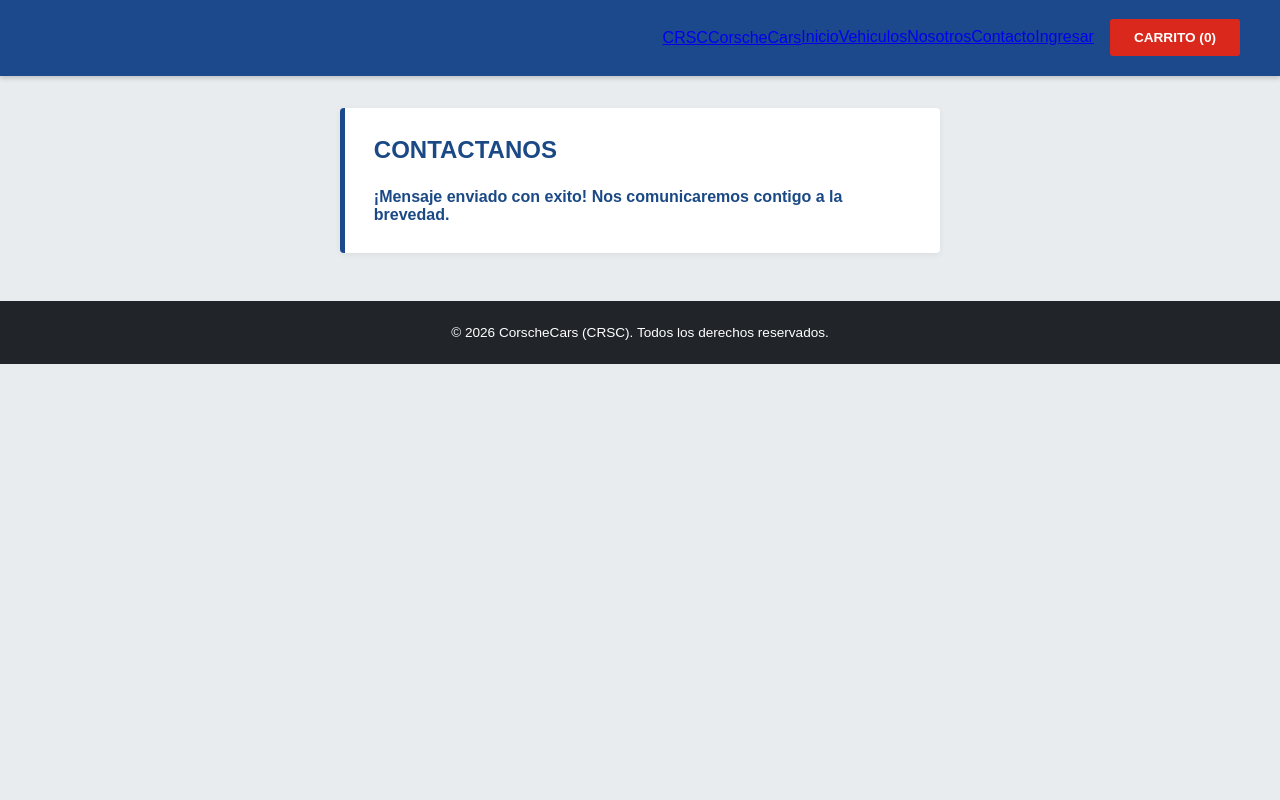
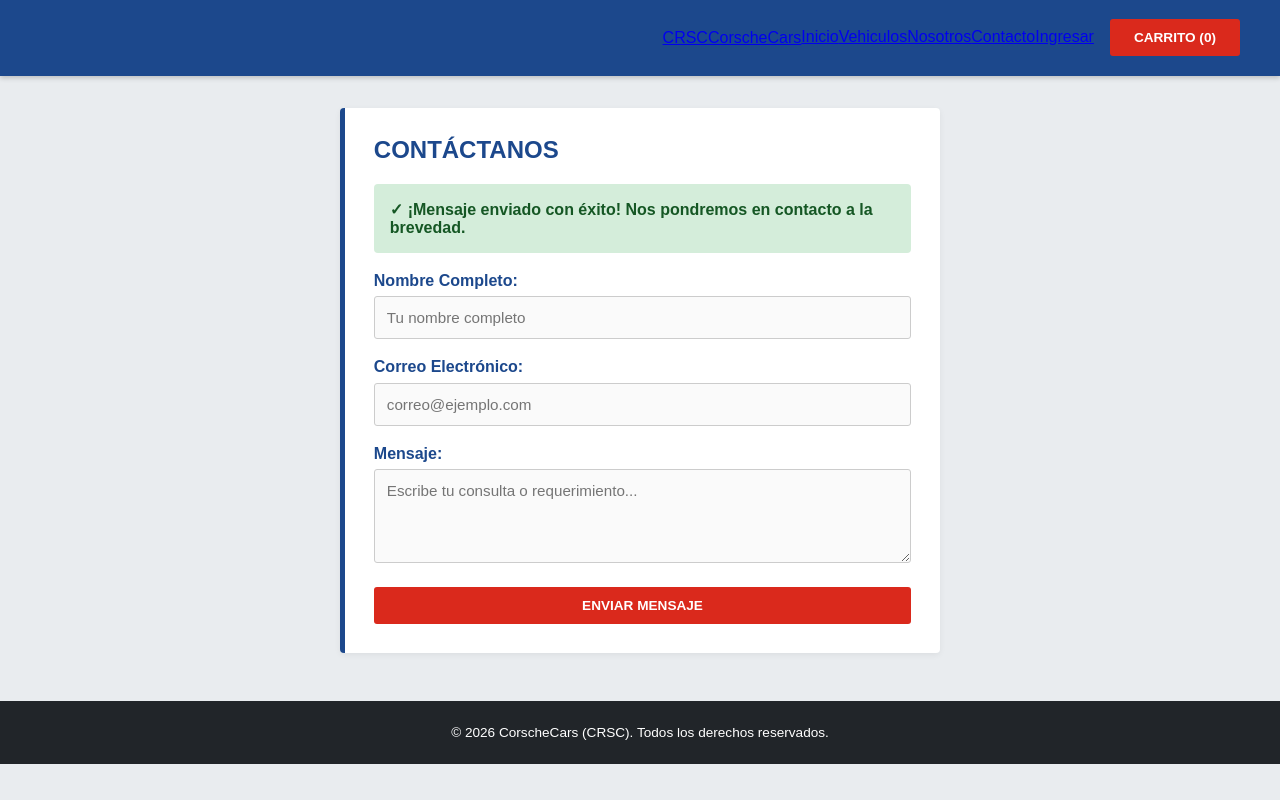
Before and after one commit to keschergel-ai/corschecars-react, a React (Vite) app: page /contacto in a window 1280 px wide. Both pictures are taken after typing "Sample", "name@example.com", "Sample" into the empty fields and a click on the button "ENVIAR MENSAJE". Built offline with nearby package versions, Linux system fonts and the light colour scheme.

Commit message:
Update Contacto.jsx

```diff
--- a/src/pages/Contacto.jsx
+++ b/src/pages/Contacto.jsx
@@ -2,46 +2,23 @@ import React, { useState } from 'react';
 
 export default function Contacto() {
   const [nombre, setNombre] = useState('');
-  const [email, setEmail] = useState('');
+  const [correo, setCorreo] = useState('');
   const [mensaje, setMensaje] = useState('');
-
-  const [errorNombre, setErrorNombre] = useState('');
-  const [errorEmail, setErrorEmail] = useState('');
-  const [errorMensaje, setErrorMensaje] = useState('');
-  const [enviado, setEnviado] = useState(false);
+  const [errores, setErrores] = useState({});
+  const [exito, setExito] = useState(false);
 
   const handleSubmit = (e) => {
     e.preventDefault();
-    let valido = true;
+    let err = {};
+    if (!nombre.trim()) err.nombre = 'El nombre es obligatorio';
+    if (!correo.trim() || !correo.includes('@')) err.correo = 'Ingrese un correo electrónico válido';
+    if (!mensaje.trim()) err.mensaje = 'El mensaje no puede estar vacío';
 
-    if (nombre.trim() === '') {
-      setErrorNombre('El nombre es obligatorio');
-      valido = false;
-    } else {
-      setErrorNombre('');
-    }
-
-    if (email.trim() === '') {
-      setErrorEmail('El correo es obligatorio');
-      valido = false;
-    } else if (!email.includes('@')) {
-      setErrorEmail('Ingrese un correo valido');
-      valido = false;
-    } else {
-      setErrorEmail('');
-    }
-
-    if (mensaje.trim() === '') {
-      setErrorMensaje('El mensaje es obligatorio');
-      valido = false;
-    } else {
-      setErrorMensaje('');
-    }
-
-    if (valido) {
-      setEnviado(true);
+    setErrores(err);
+    if (Object.keys(err).length === 0) {
+      setExito(true);
       setNombre('');
-      setEmail('');
+      setCorreo('');
       setMensaje('');
     }
   };
@@ -49,55 +26,55 @@ export default function Contacto() {
   return (
     <main className="container">
       <div className="card-box" style={{ maxWidth: '600px', margin: '0 auto' }}>
-        <h2 style={{ color: '#1b4985', marginBottom: '1.5rem' }}>Contactanos</h2>
+        <h2>Contáctanos</h2>
 
-        {enviado ? (
-          <p style={{ color: '#1b4985', fontWeight: 'bold' }}>
-            ¡Mensaje enviado con exito! Nos comunicaremos contigo a la brevedad.
-          </p>
-        ) : (
+        {exito && (
+          <div style={{ background: '#d4edda', color: '#155724', padding: '1rem', borderRadius: '4px', marginBottom: '1.2rem', fontWeight: 'bold' }}>
+            ✓ ¡Mensaje enviado con éxito! Nos pondremos en contacto a la brevedad.
+          </div>
+        )}
+
         <form onSubmit={handleSubmit}>
           <div className="form-group">
             <label>Nombre Completo:</label>
             <input
               type="text"
-                placeholder="Tu nombre"
+              className={errores.nombre ? 'error' : ''}
+              placeholder="Tu nombre completo"
               value={nombre}
               onChange={(e) => setNombre(e.target.value)}
-                className={errorNombre ? 'error' : ''}
             />
-              {errorNombre && <span className="msg-error">{errorNombre}</span>}
+            {errores.nombre && <p className="msg-error">{errores.nombre}</p>}
           </div>
 
           <div className="form-group">
-              <label>Correo Electronico:</label>
+            <label>Correo Electrónico:</label>
             <input
               type="email"
+              className={errores.correo ? 'error' : ''}
               placeholder="correo@ejemplo.com"
-                value={email}
-                onChange={(e) => setEmail(e.target.value)}
-                className={errorEmail ? 'error' : ''}
+              value={correo}
+              onChange={(e) => setCorreo(e.target.value)}
             />
-              {errorEmail && <span className="msg-error">{errorEmail}</span>}
+            {errores.correo && <p className="msg-error">{errores.correo}</p>}
           </div>
 
           <div className="form-group">
             <label>Mensaje:</label>
             <textarea
               rows="4"
-                placeholder="Escribe tu consulta..."
+              className={errores.mensaje ? 'error' : ''}
+              placeholder="Escribe tu consulta o requerimiento..."
               value={mensaje}
               onChange={(e) => setMensaje(e.target.value)}
-                className={errorMensaje ? 'error' : ''}
             ></textarea>
-              {errorMensaje && <span className="msg-error">{errorMensaje}</span>}
+            {errores.mensaje && <p className="msg-error">{errores.mensaje}</p>}
           </div>
 
-            <button type="submit" className="btn-azul">
+          <button type="submit" className="btn-rojo" style={{ width: '100%' }}>
             ENVIAR MENSAJE
           </button>
         </form>
-        )}
       </div>
     </main>
   );
```
Lines whose indentation alone changed are shown as unchanged.
